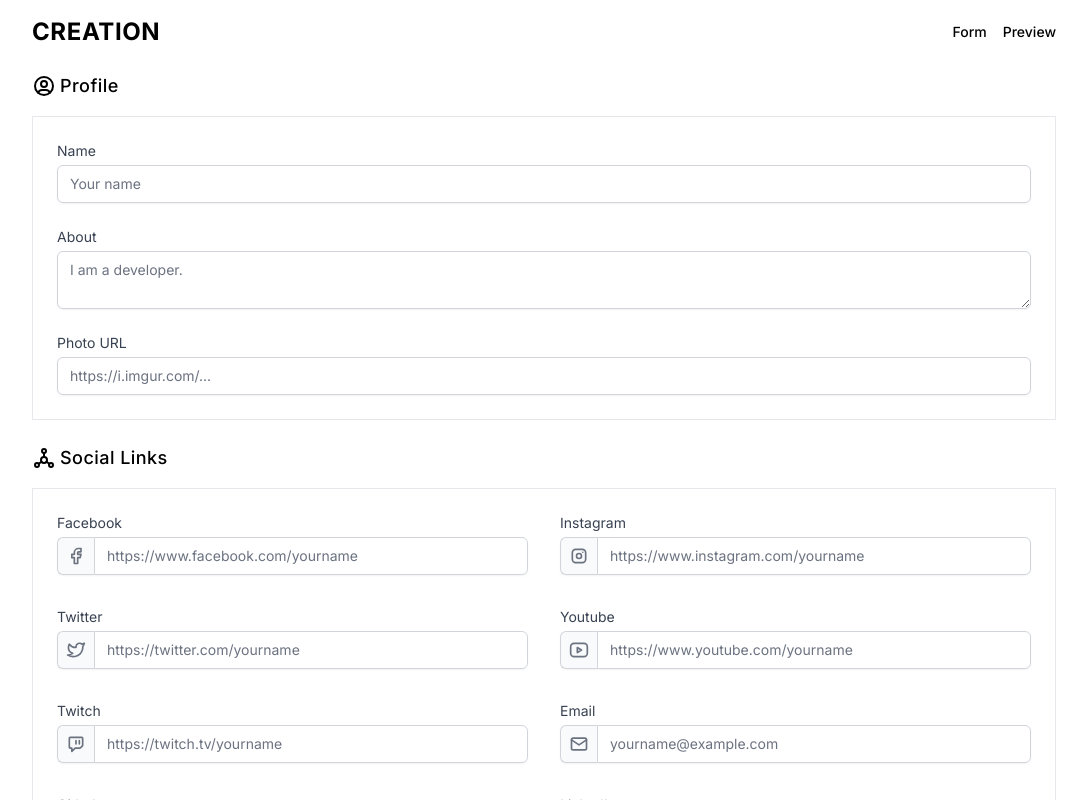
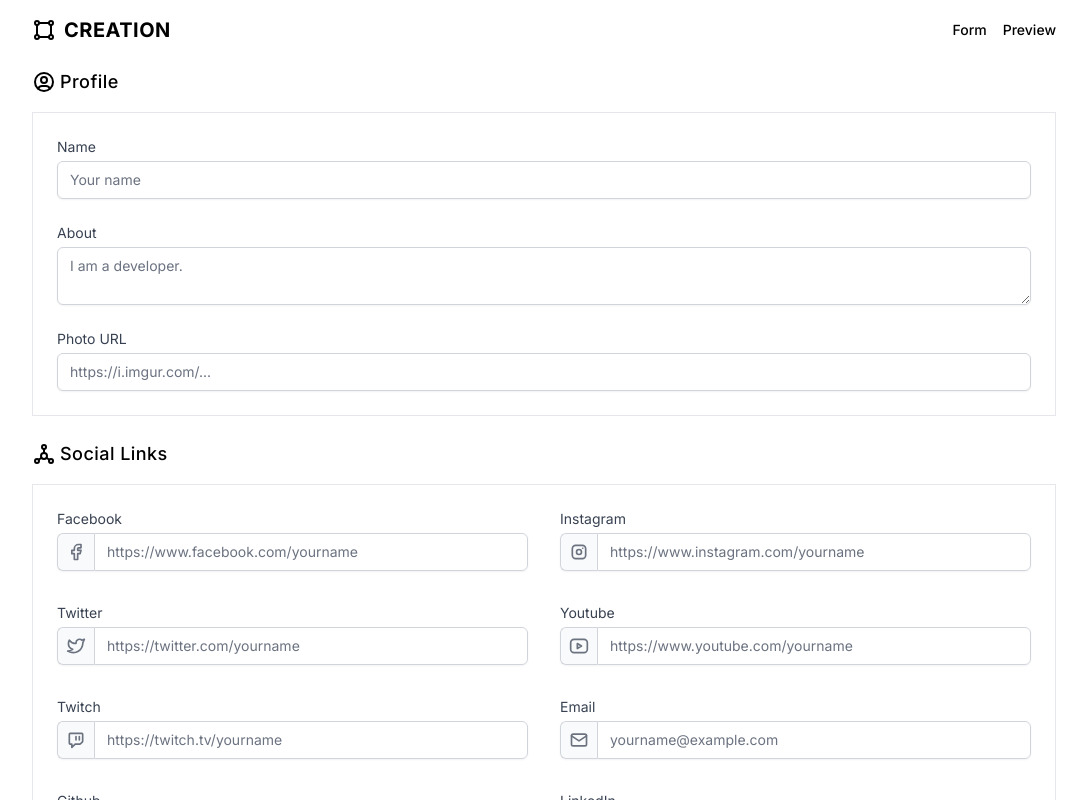
Before and after one commit to Myoschen/linktree, a React (Vite) app: page / in a window 1280 px wide. Shown: the top 800 px of the page, without its empty margins (96-1183 px from the left). Built offline with nearby package versions, Linux system fonts and the light colour scheme.

Commit message:
:sparkles: add icon to creation page

```diff
--- a/src/pages/creation-page.tsx
+++ b/src/pages/creation-page.tsx
@@ -3,6 +3,7 @@ import {useState} from 'react';
 import {Links, Profile, SocialLinks} from '@/components/form';
 import Linktree from '@/components/linktree';
 import {FormProvider, useFormContext} from '@/contexts/form';
+import {IconShape} from '@tabler/icons-react';
 
 function Forms() {
   const {formData, setFormData} = useFormContext();
@@ -74,8 +75,9 @@ function CreationPage() {
     <FormProvider>
       <main className="w-full py-4">
         <div className="flex items-center justify-between">
-          <h1 className="text-2xl font-bold uppercase tracking-wide">
-            creation
+          <h1 className="flex items-center gap-x-2 text-xl font-bold uppercase tracking-wide">
+            <IconShape size={24} />
+            <span className="select-none">creation</span>
           </h1>
           <div className="flex items-center justify-around gap-x-4">
             <button
```
